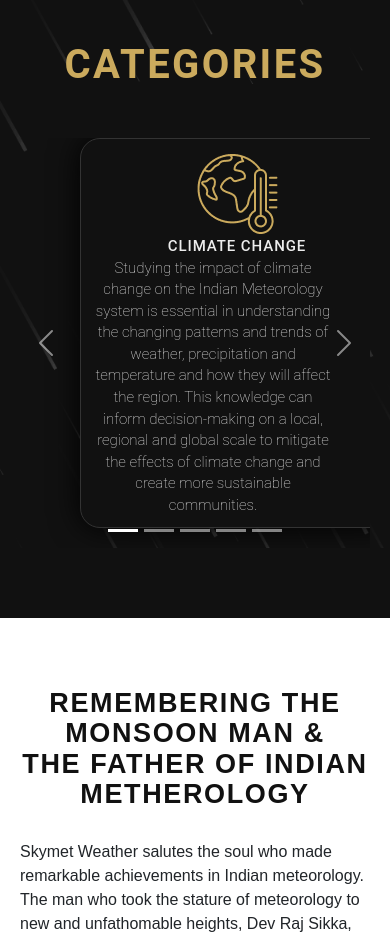
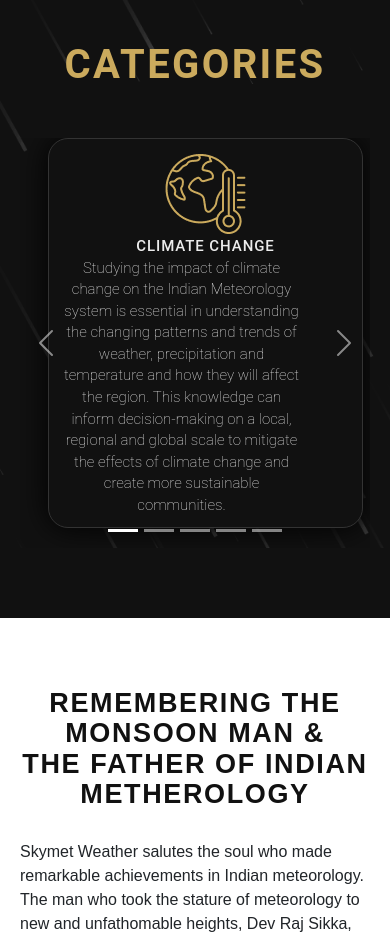
Before and after one commit to Anubhav1ks/SIkka_award, a React (Create React App) app: page / in a window 390 px wide. Shown: the part 960-1895 px from the top of the page. Built offline with nearby package versions, Linux system fonts and the light colour scheme.

Commit message:
responsive

```diff
--- a/src/Assets/css/catagory.css
+++ b/src/Assets/css/catagory.css
@@ -241,7 +241,7 @@
     border: 1px solid #333333;
     box-shadow: 0px 0px 30px #000000;
     border-radius: 20px;
-    margin-left: 17%;
+    margin-left: 8%;
 }
   #carouselExampleIndicators{
   display: block ;
```
